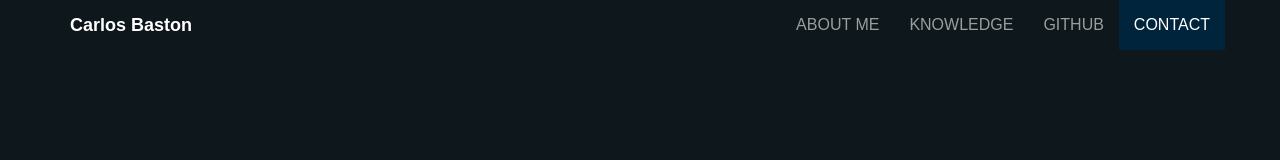
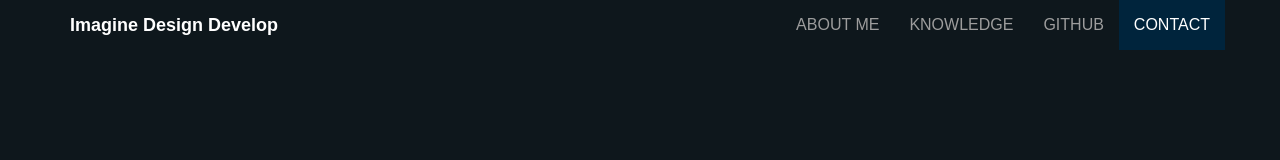
Before and after one commit to cbaston82/carlosbaston-react, a React (Create React App) app: page / in a window 1280 px wide. Shown: the top 160 px of the page. Built offline with nearby package versions, Linux system fonts and the light colour scheme; no server answers.

Commit message:
change navbar from my name to brand name

```diff
--- a/src/components/Navbar.js
+++ b/src/components/Navbar.js
@@ -17,7 +17,7 @@ const Navbar = () => (
           <span className="icon-bar" />
         </button>
         <a className="navbar-brand" href="#hero-section">
-          Carlos Baston
+          Imagine Design Develop
         </a>
       </div>
       <div className="collapse navbar-collapse" id="main-navbar-collapse">
```
